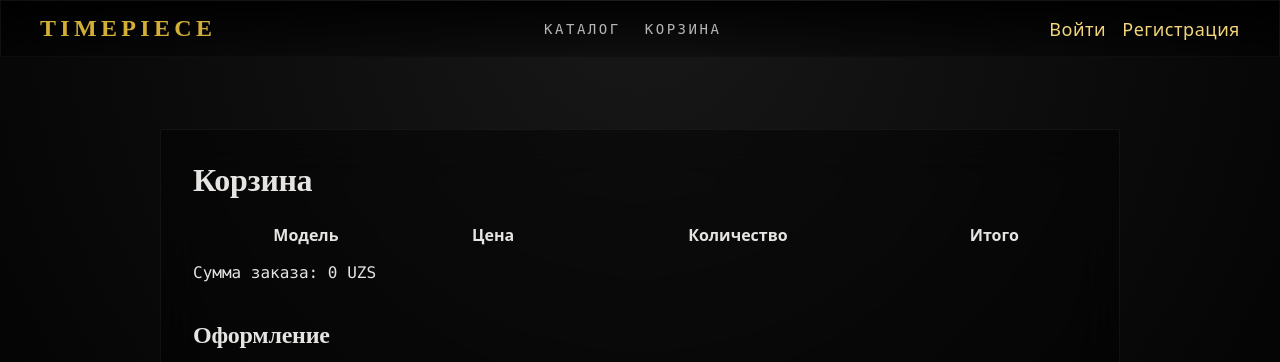
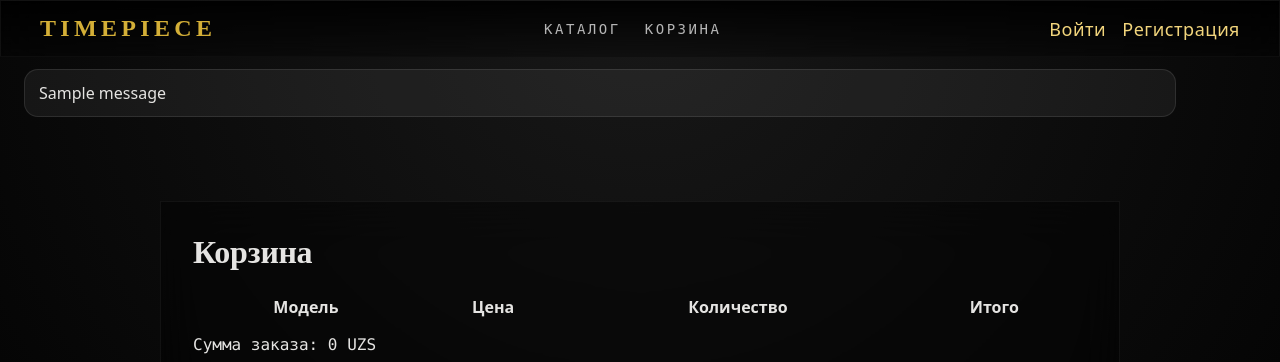
Before and after one commit to xamroz19062008/XX, a Django app: page /cart/ in a window 1280 px wide. Shown: the top 362 px of the page. Run offline with Django 5.2, Linux system fonts and the light colour scheme; tables that the repository leaves empty hold one stand-in row (values such as "Sample post"); one stand-in notice (Sample message) is shown; lists and menus that the app fills with data are empty.

```diff
--- a/catalog/views.py
+++ b/catalog/views.py
@@ -6,12 +6,14 @@ from html import escape
 
 from django import forms
 from django.conf import settings
+from django.contrib import messages
 from django.contrib.auth import logout
 from django.contrib.auth.decorators import login_required
 from django.contrib.auth.forms import UserCreationForm
 from django.contrib.auth.models import User
 from django.http import JsonResponse
 from django.shortcuts import redirect, render
+from django.urls import reverse
 from django.views.decorators.csrf import csrf_exempt
 from django.views.decorators.http import require_POST
 
@@ -113,6 +115,12 @@ def watches_all(request):
 
 @require_POST
 def cart_add(request, watch_id):
+    # ✅ НЕЛЬЗЯ покупать без входа
+    if not request.user.is_authenticated:
+        messages.warning(request, "Сначала войдите или зарегистрируйтесь, чтобы купить товар.")
+        # вернём пользователя обратно на страницу, откуда он нажал "Купить"
+        return redirect(f"{reverse('login')}?next={request.META.get('HTTP_REFERER', '/catalog/')}")
+
     cart = Cart(request)
     quantity = int(request.POST.get("quantity", 1))
     update = request.POST.get("update") == "1"
@@ -225,7 +233,6 @@ def send_telegram_order_notification(order: Order):
         f"\nВыберите действие:"
     )
 
-    # ✅ ВАЖНО: для нового заказа должны быть accept/cancel
     keyboard = build_keyboard(order)
 
     tg_api(
@@ -244,6 +251,7 @@ def send_telegram_order_notification(order: Order):
 # Оформление заказа
 # =========================
 
+@login_required(login_url="login")
 def checkout(request):
     cart = Cart(request)
 
@@ -289,9 +297,9 @@ def checkout(request):
                 status=200,
             )
 
-        # ✅ ВАЖНО: статус должен быть new (а не waiting)
+        # ✅ здесь пользователь всегда авторизован (login_required)
         order = Order.objects.create(
-            user=request.user if request.user.is_authenticated else None,
+            user=request.user,
             location=location,
             phone=phone,
             latitude=lat,
@@ -300,7 +308,7 @@ def checkout(request):
         )
 
         # обновляем профиль
-        if request.user.is_authenticated and hasattr(request.user, "profile"):
+        if hasattr(request.user, "profile"):
             profile = request.user.profile
             profile.location = location
             profile.phone = phone
@@ -316,7 +324,6 @@ def checkout(request):
 
         cart.clear()
 
-        # отправляем в Telegram
         send_telegram_order_notification(order)
 
         return redirect("account")
@@ -358,11 +365,9 @@ def telegram_webhook(request):
     if not order:
         return JsonResponse({"ok": True})
 
-    # защита от повторных кликов на финальных статусах
     if order.status in ("cancelled", "delivered"):
         return JsonResponse({"ok": True})
 
-    # ===== МАШИНА СОСТОЯНИЙ =====
     if action == "cancel" and order.status == "new":
         order.status = "cancelled"
         status_text = "❌ <b>Статус:</b> Отменён"
@@ -384,28 +389,23 @@ def telegram_webhook(request):
 
     order.save()
 
-    # ✅ Уведомление пользователю (если есть telegram_id)
-    # Не ломает проект, даже если telegram_id нет
     if order.user and hasattr(order.user, "telegram_id") and order.user.telegram_id:
         tg_api("sendMessage", {
             "chat_id": order.user.telegram_id,
             "text": f"Статус вашего заказа №{order.id}: {order.get_status_display()}",
         })
 
-    # ===== ТОВАРЫ =====
     items = order.items.select_related("watch").all()
     items_text = "\n".join(
         f"{i+1}) <b>{escape(item.watch.name)}</b> × {item.quantity} — {item.total_price} сум"
         for i, item in enumerate(items)
     )
 
-    # ===== YANDEX MAPS =====
     map_line = ""
     if order.latitude is not None and order.longitude is not None:
         map_url = f"https://yandex.com/maps/?pt={order.longitude},{order.latitude}&z=16&l=map"
         map_line = f"\n<b>Карта:</b> <a href=\"{map_url}\">Открыть в Яндекс Картах</a>"
 
-    # ===== ТЕКСТ СООБЩЕНИЯ =====
     new_text = (
         f"<b>🕒 Заказ #{order.id}</b>\n\n"
         f"<b>Телефон:</b> {escape(order.phone)}\n"
@@ -416,7 +416,6 @@ def telegram_webhook(request):
         f"{status_text}"
     )
 
-    # ✅ Динамические кнопки (new → accepted → in_progress → delivered/cancelled)
     keyboard = build_keyboard(order)
 
     tg_api("editMessageText", {
--- a/static/style.css
+++ b/static/style.css
@@ -1241,3 +1241,17 @@ img {
     width: 90px;
   }
 }
+.messages {
+  margin: 12px 0;
+  display: grid;
+  gap: 8px;
+}
+.message {
+  padding: 12px 14px;
+  border-radius: 14px;
+  background: rgba(255, 255, 255, 0.06);
+  border: 1px solid rgba(255, 255, 255, 0.1);
+}
+.message.warning {
+  border-color: rgba(212, 175, 55, 0.35);
+}
--- a/templates/cart.html
+++ b/templates/cart.html
@@ -35,6 +35,13 @@
         </div>
       </div>
     </header>
+    {% if messages %}
+    <div class="messages container">
+      {% for message in messages %}
+      <div class="message {{ message.tags }}">{{ message }}</div>
+      {% endfor %}
+    </div>
+    {% endif %}
 
     <main class="section">
       <div class="container">
--- a/timepiece_site/settings.py
+++ b/timepiece_site/settings.py
@@ -131,3 +131,5 @@ DEFAULT_AUTO_FIELD = "django.db.models.BigAutoField"
 # Telegram
 TELEGRAM_BOT_TOKEN = os.environ.get("TELEGRAM_BOT_TOKEN")
 TELEGRAM_CHAT_ID = os.environ.get("TELEGRAM_CHAT_ID")
+LOGIN_URL = "/accounts/login/"
+LOGIN_REDIRECT_URL = "/account/"
```
Also changed, not shown: templates/catalog.html (+7 -0 lines), templates/registration/login.html (+7 -1 lines).
